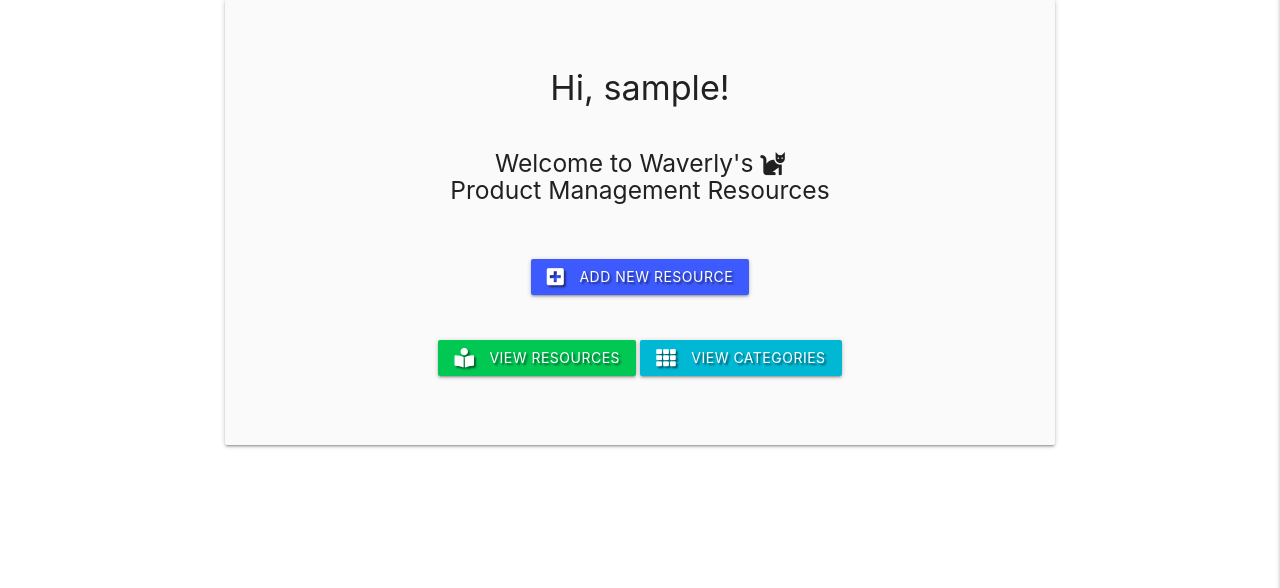
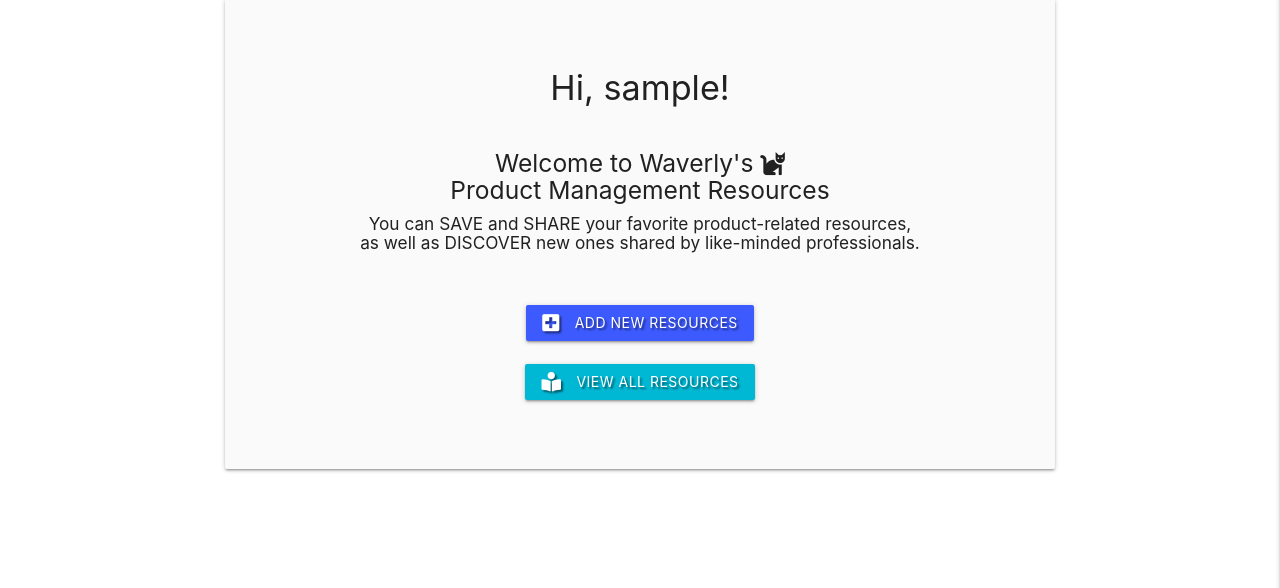
Before and after one commit to effiemanyos/ms3-pmresources, a Flask app: page /profile/1 in a window 1280 px wide. Shown: the part 212-800 px from the top of the page. Run offline with Flask 2, Linux system fonts and the light colour scheme; the visitor is signed in with stand-in values (Sample User, id 1); a database or web service that is not in the repository returns one stand-in record (values such as "Sample title"); some libraries are stand-ins or nearby versions.

Commit message:
Restrict categories button to admin only and add tnew text to profile page

```diff
--- a/templates/profile.html
+++ b/templates/profile.html
@@ -1,15 +1,18 @@
 {% extends "base.html" %}
 {% block content %}
 
+    <!-- Page Title -->
     <br>
     <h3 class="center-align indigo-text text-accent-3 uppercase">
         My Profile
     </h3>
     <br>
+    <!-- Message Card -->
     <div class="row">
         <div class="col s12 m8 offset-m2">
             <div class="card-panel grey lighten-5">
                 <br>
+                <div class="center align">
                     <!-- Hi <username> -->
                     <h4 class="center-align">
                         Hi, {{ username }}!
@@ -17,18 +20,27 @@
                     <!-- Welcome Message -->
                     <h5 class="center-align"><br>Welcome to Waverly's <i class="fas fa-cat"></i>
                         <br>Product Management Resources</h5>
-                <br><br>
+                    <h6>You can SAVE and SHARE your favorite product-related resources,
+                        <br> as well as DISCOVER new ones shared by like-minded professionals.</h6>
+                </div>
+                <br>
+                <br>
                 <!-- CTA Buttons -->
                 <div class="center-align">
                     <a href="{{ url_for('add_resource') }}" class="btn indigo accent-3 white-text text-shadow">
-                        Add New Resource <i class="fas fa-plus-square left"></i></a>
-                    <br><br><br>
-                    <a href="{{ url_for('get_resources') }}" class="btn green accent-4 white-text text-shadow">
-                        View Resources <i class="fas fa-book-reader left"></i></a>
-                    <a href="{{ url_for('get_categories') }}" class="btn cyan accent-4 white-text text-shadow">
-                        View Categories <i class="fas fa-th navbar-icon left"></i></a>
+                        Add New Resources<i class="fas fa-plus-square left"></i></a>
+                    <br>
+                    <br>
+                    <a href="{{ url_for('get_resources') }}" class="btn cyan accent-4 white-text text-shadow">
+                        View All Resources<i class="fas fa-book-reader left"></i></a>
+                    <!-- Access: Admins Only -->
+                    {% if session.user|lower == "admin"|lower %}
+                    <a href="{{ url_for('get_categories') }}" class="btn green accent-4 white-text text-shadow">
+                        View Categories<i class="fas fa-th navbar-icon left"></i></a>
+                    {% endif %}
                 </div>
-                <br><br>
+                <br>
+                <br>
             </div>
         </div>
     </div>
```
Lines whose indentation alone changed are shown as unchanged.
